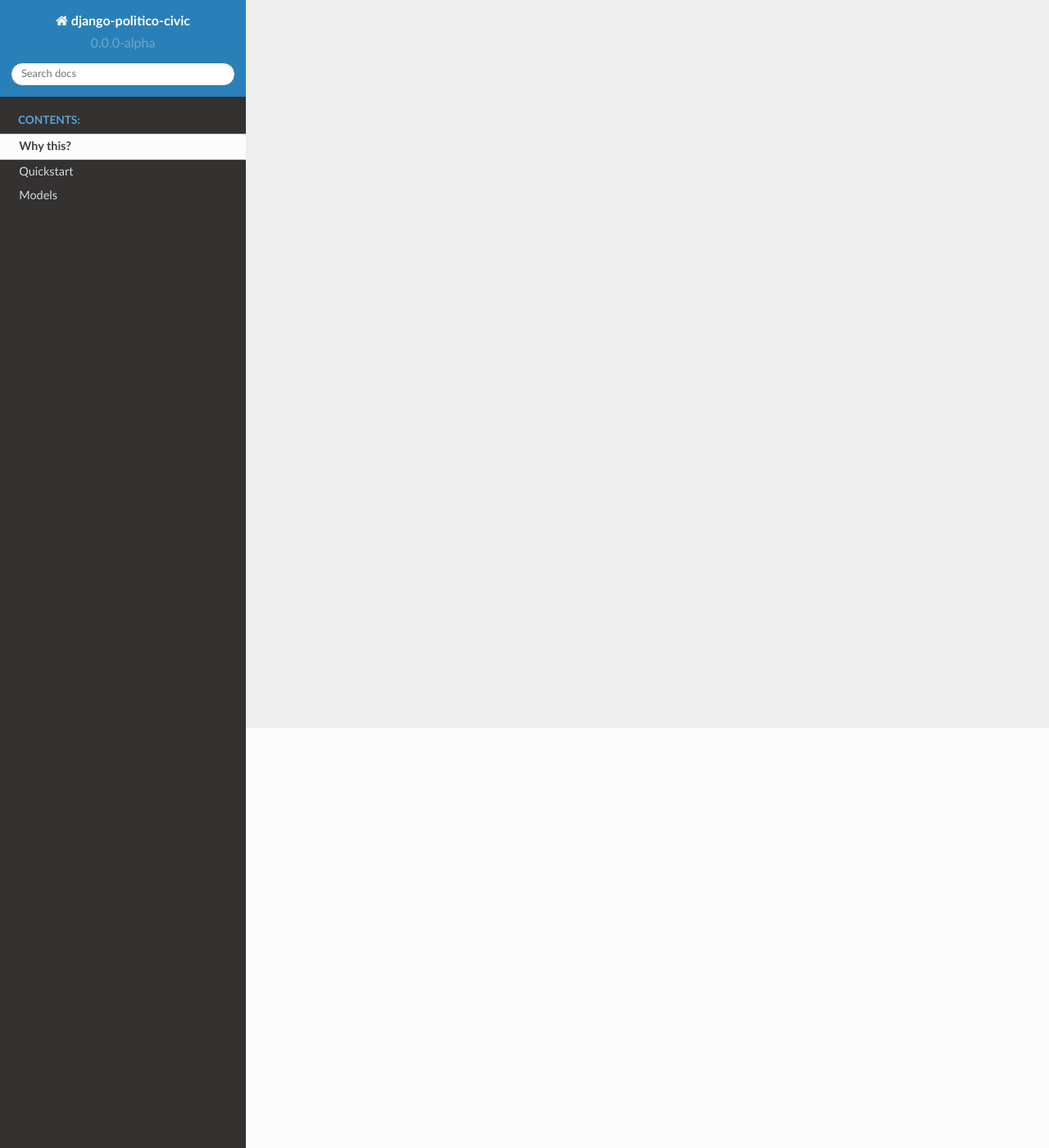
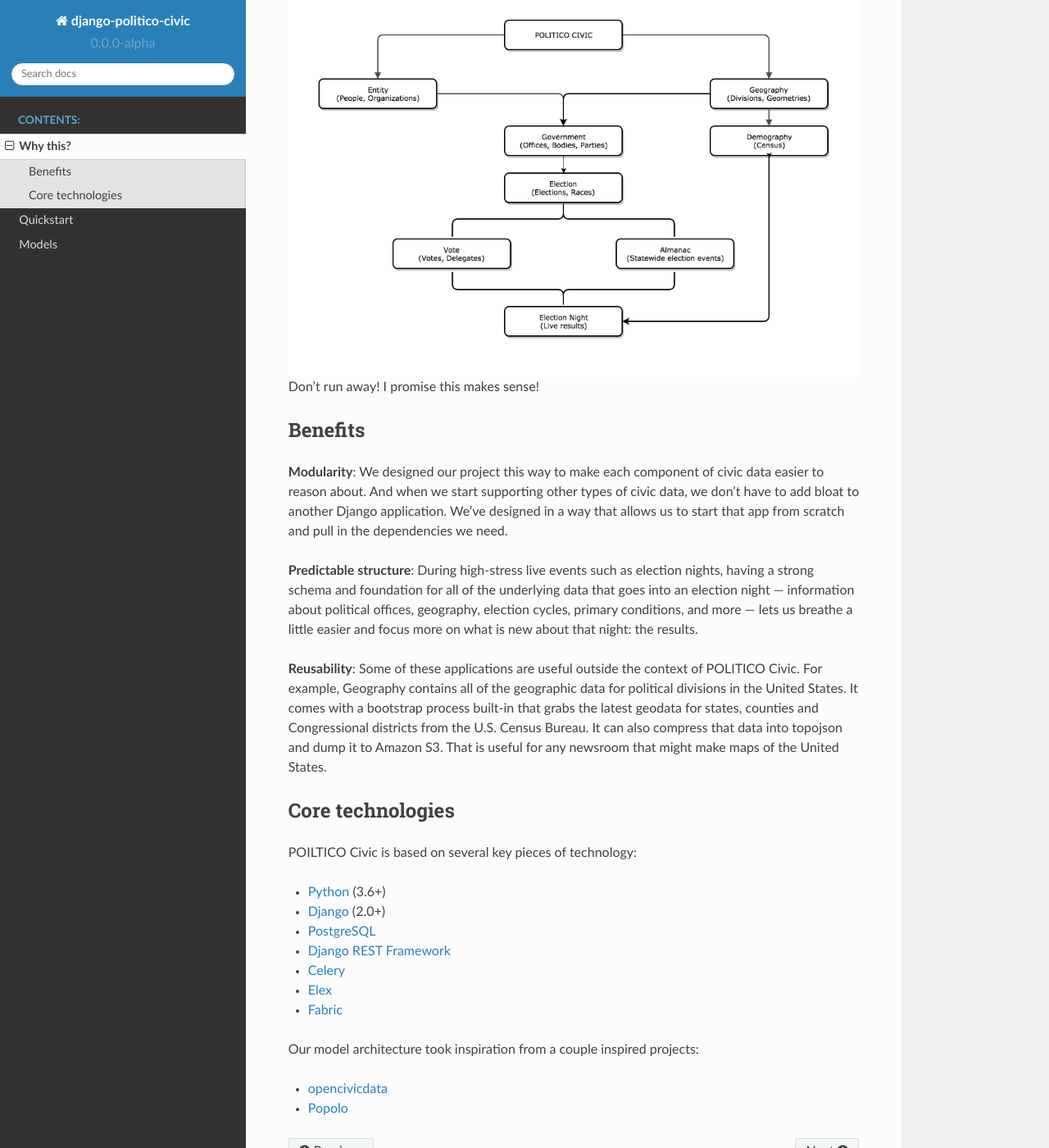
Before and after one commit to The-Politico/politico-civic, a Sphinx documentation site: the page built from docs/source/why.rst, in a window 1280 px wide and 1400 px high, scrolled down 512 px. Shown: the whole window at 82% size. Built offline with Sphinx 7.4.7 and the Read the Docs theme 2.0.0, drawn with Linux system fonts in a browser that asks for light colours; some of the changed text lies outside the part shown.

Commit message:
first pass at why this

```diff
--- a/docs/source/why.rst
+++ b/docs/source/why.rst
@@ -1,2 +1,41 @@
 Why this?
 =========
+
+At POLITICO, civic data is a key component of our report. We record the results of every federal election in the country. We track the movements of prospective presidential candidates. We collect campaign finance data. All of these data tasks require the same foundation of data. Thus, the POLITICO Civic project was born.
+
+POLITICO Civic is a Django project composed of a number of pluggable Django apps. Each of the pluggable apps contains models around a particular facet of civic data and standard serializers that allow us to pass data around through JSON. At the bottom of the app tree, the apps contain front-end applications for live results, election calendars and other data-driven displays.
+
+To date, the app tree and its dependency structure is described here in a big scary dependency diagram.
+
+.. image:: images/apptree.png
+  :width: 700px
+  :align: center
+
+Don't run away! I promise this makes sense!
+
+Benefits
+--------
+
+**Modularity**: We designed our project this way to make each component of civic data easier to reason about. And when we start supporting other types of civic data, we don't have to add bloat to another Django application. We've designed in a way that allows us to start that app from scratch and pull in the dependencies we need.
+
+**Predictable structure**: During high-stress live events such as election nights, having a strong schema and foundation for all of the underlying data that goes into an election night — information about political offices, geography, election cycles, primary conditions, and more — lets us breathe a little easier and focus more on what is new about that night: the results.
+
+**Reusability**: Some of these applications are useful outside the context of POLITICO Civic. For example, Geography contains all of the geographic data for political divisions in the United States. It comes with a bootstrap process built-in that grabs the latest geodata for states, counties and Congressional districts from the U.S. Census Bureau. It can also compress that data into topojson and dump it to Amazon S3. That is useful for any newsroom that might make maps of the United States.
+
+Core technologies
+-----------------
+
+POILTICO Civic is based on several key pieces of technology:
+
+- `Python <https://www.python.org/>`_ (3.6+)
+- `Django <https://www.djangoproject.com/>`_ (2.0+)
+- `PostgreSQL <https://www.postgresql.org/>`_
+- `Django REST Framework <http://www.django-rest-framework.org/>`_
+- `Celery <http://www.celeryproject.org/>`_
+- `Elex <http://elex.readthedocs.io/en/stable/>`_
+- `Fabric <http://www.fabfile.org/>`_
+
+Our model architecture took inspiration from a couple inspired projects:
+
+- `opencivicdata <https://opencivicdata.readthedocs.io/en/latest/>`_
+- `Popolo <https://www.popoloproject.com/>`_
```
Also changed, not shown: docs/source/images/apptree.png (added), docs/source/images/apptree.xml (renamed from docs/source/Untitled Diagram (1).xml).
